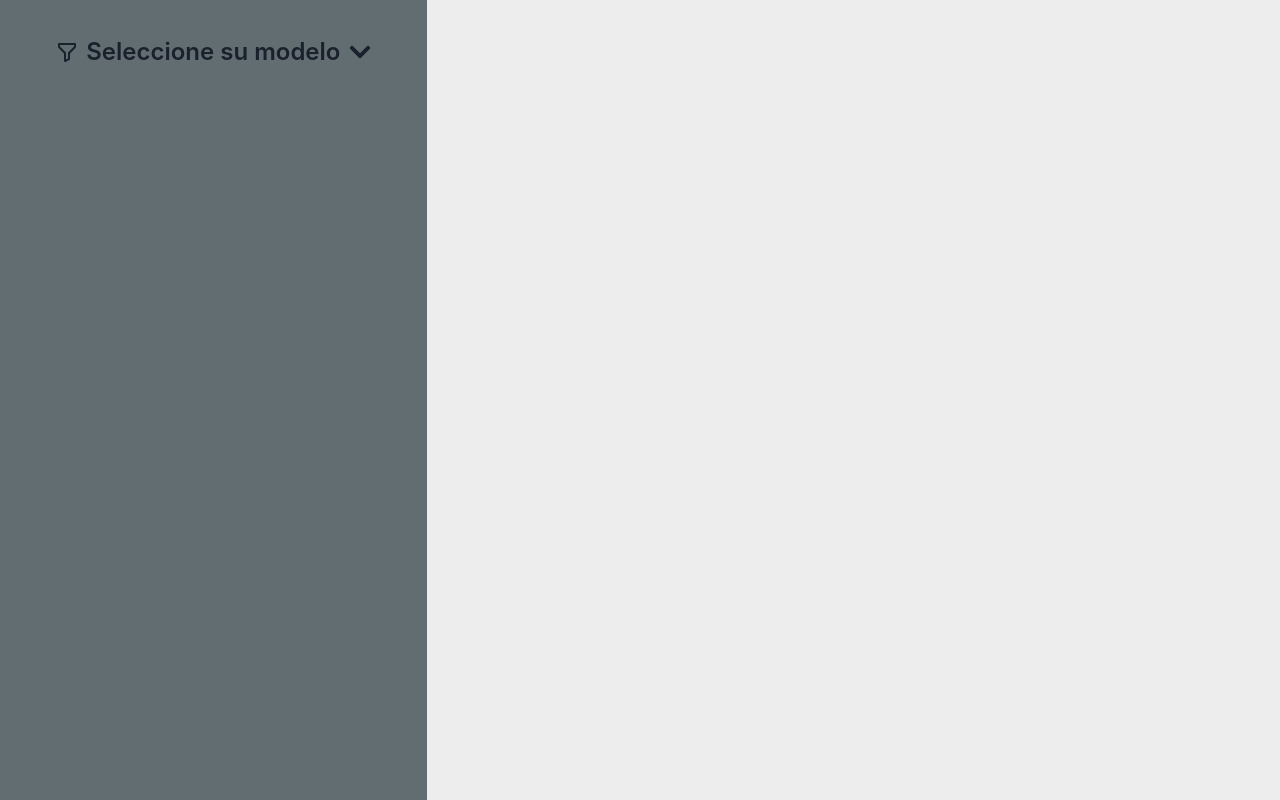
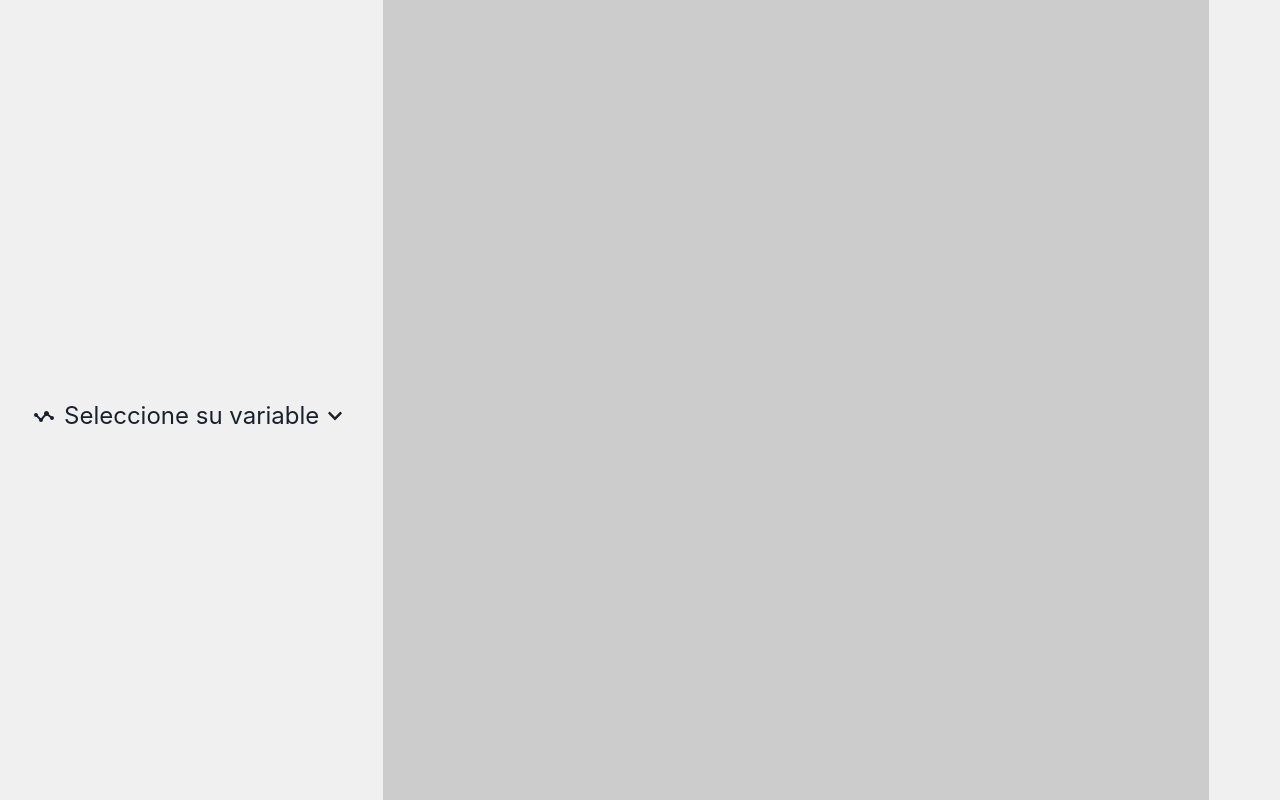
Before and after one commit to wppaez/Energy-Stock-Client, a React (Create React App) app: page / in a window 1280 px wide. Built offline with nearby package versions, Linux system fonts and the light colour scheme.

Commit message:
Added components for form

```diff
--- a/package.json
+++ b/package.json
@@ -11,6 +11,7 @@
     "@testing-library/user-event": "^12.8.3",
     "framer-motion": "^4.1.3",
     "react": "^17.0.2",
+    "react-datepicker": "^3.7.0",
     "react-dom": "^17.0.2",
     "react-icons": "^3.11.0",
     "react-scripts": "4.0.3",
--- /dev/null
+++ b/src/components/forms/controls/controls.css
@@ -0,0 +1,26 @@
+.b-primary {
+  border-color: #1a202c !important;
+}
+.b-primary:hover {
+  border-color: var(--chakra-colors-gray-100) !important;
+}
+
+.fw-regular {
+  font-weight: 400 !important;
+}
+
+.date-picker {
+  box-sizing: border-box;
+  background-color: transparent;
+  border-radius: 4px;
+  border: solid 1px #1a202c;
+  padding-left: 1em;
+  padding-right: 1em;
+  width: 100%;
+}
+
+.react-datepicker-wrapper {
+  padding-left: 1em;
+  min-width: 50px;
+  max-width: calc(150px + 1em);
+}
--- a/src/components/forms/controls/controls.jsx
+++ b/src/components/forms/controls/controls.jsx
@@ -1,5 +1,5 @@
 import React, { useState } from 'react';
-import { Center, Code, HStack, Spacer, Text, VStack } from '@chakra-ui/layout';
+import { HStack, Text, VStack } from '@chakra-ui/layout';
 import {
   Button,
   Icon,
@@ -8,35 +8,178 @@ import {
   MenuItem,
   MenuList,
 } from '@chakra-ui/react';
-import { BiFilterAlt } from 'react-icons/bi';
+import { BiStats, BiFilterAlt, BiCalendarEvent } from 'react-icons/bi';
 import { FaChevronDown } from 'react-icons/fa';
+import DatePicker from 'react-datepicker';
+import 'react-datepicker/dist/react-datepicker.css';
+import { MODELS, VARIABLES } from '../../../shared/common';
+import './controls.css';
+
+const getCurrentTime = (offset = false) => {
+  const d = new Date();
+  d.setHours(0);
+  d.setMinutes(0);
+  d.setSeconds(0);
+  d.setMilliseconds(0);
+  if (offset) return new Date(d.getTime() + 24 * 60 * 60 * 1000);
+  return d;
+};
+
+const formatDate = (date, format = 'yyyy-MM-dd') => {
+  try {
+    const years = date.getFullYear().toString();
+    const months = (date.getMonth() + 1).toString().padStart(2, '0');
+    const day = date.getDate().toString().padStart(2, '0');
+    return format
+      .replace('yyyy', years)
+      .replace('MM', months)
+      .replace('dd', day);
+  } catch (error) {
+    return 'Sin seleccionar';
+  }
+};
+
 export const Controls = () => {
-  const [model, setModel] = useState(() => 'Seleccione su modelo');
+  const [variable, setVariable] = useState(() => VARIABLES[0]);
+  const [model, setModel] = useState(() => MODELS[0].name);
+  const [start, setStart] = useState(() => getCurrentTime());
+  const [end, setEnd] = useState(() => getCurrentTime(true));
+  const minDate = getCurrentTime();
+
+  const variableIsSelected = variable !== VARIABLES[0];
+
+  function modelVariableFilter(filterVariable) {
+    return MODELS.filter(m => m.variable === filterVariable);
+  }
+
+  function handleVariableChange(value) {
+    const modelsFiltered = modelVariableFilter(value).map(m => m.name);
+    const isCurrentModelIncluded = modelsFiltered.includes(model);
+    setVariable(value);
+    if (!isCurrentModelIncluded) setModel(modelsFiltered[0]);
+  }
+
+  function hanldeDatePickerChange(dates) {
+    let [startUpdate, endUpdate] = dates;
+    setStart(startUpdate);
+    setEnd(endUpdate);
+  }
+
+  function renderVariables() {
+    return VARIABLES.map(value => (
+      <MenuItem key={value} onClick={() => handleVariableChange(value)}>
+        {value}
+      </MenuItem>
+    ));
+  }
+
+  function renderModels() {
+    return modelVariableFilter(variable).map(m => (
+      <MenuItem key={m.name} onClick={() => setModel(m.name)}>
+        {m.name}
+      </MenuItem>
+    ));
+  }
 
   return (
-    <VStack spacing="24px" pt="8">
-      <Center>
-        <Menu placement="bottom" matchWidth>
+    <VStack
+      spacing="24px"
+      pt="8"
+      pl="4"
+      pr="4"
+      alignItems="flex-start"
+      maxW="453.953px"
+    >
+      {/* Variable selector */}
+      <Menu>
         <MenuButton
           as={Button}
-            rightIcon={<Icon as={FaChevronDown} w={6} h={6} />}
+          rightIcon={<Icon as={FaChevronDown} w={4} h={4} />}
           bg="transparent"
+          className="fw-regular"
+          _hover={{ bg: '#1d5d90', color: '#FFFFFF' }}
+          _active={{ bg: '#1d5d90', color: '#FFFFFF' }}
+        >
+          <HStack>
+            <Icon as={BiStats} w={6} h={6} />
+            <Text fontSize="2xl">{variable}</Text>
+          </HStack>
+        </MenuButton>
+        <MenuList zIndex={2}>{renderVariables()}</MenuList>
+      </Menu>
+      {variableIsSelected ? (
+        <>
+          {/* Model selector */}
+          <Menu>
+            <MenuButton
+              as={Button}
+              rightIcon={<Icon as={FaChevronDown} w={4} h={4} />}
+              bg="transparent"
+              className="fw-regular"
+              _hover={{ bg: '#1d5d90', color: '#FFFFFF' }}
+              _active={{ bg: '#1d5d90', color: '#FFFFFF' }}
             >
               <HStack>
                 <Icon as={BiFilterAlt} w={6} h={6} />
                 <Text fontSize="2xl">{model}</Text>
               </HStack>
             </MenuButton>
-          <MenuList>
-            <MenuItem onClick={() => setModel('Seleccione su modelo')}>
-              Seleccione su modelo
-            </MenuItem>
-            <MenuItem onClick={() => setModel('Exponencial Doble')}>
-              Exponencial Doble
-            </MenuItem>
-          </MenuList>
+            <MenuList zIndex={2}>{renderModels()}</MenuList>
           </Menu>
-      </Center>
+          {/* Ranged date */}
+          <HStack width="100%" justify="space-between">
+            <DatePicker
+              dateFormat="yyyy-MM-dd"
+              selected={start}
+              startDate={start}
+              endDate={end}
+              minDate={minDate}
+              className="date-picker"
+              onChange={hanldeDatePickerChange}
+              selectsRange
+              inline
+            />
+            <VStack alignItems="flex-start">
+              <HStack pl="4">
+                <Icon as={BiCalendarEvent} w={6} h={6} />
+                <Text fontSize="2xl">Fecha inicio</Text>
+              </HStack>
+              <HStack width="100%">
+                <Text fontSize="lg" align="right" width="100%">
+                  {formatDate(start)}
+                </Text>
+              </HStack>
+              <HStack pl="4">
+                <Icon as={BiCalendarEvent} w={6} h={6} />
+                <Text fontSize="2xl">Fecha Fin</Text>
+              </HStack>
+              <HStack width="100%">
+                <Text fontSize="lg" align="right" width="100%">
+                  {formatDate(end)}
+                </Text>
+              </HStack>
+            </VStack>
+          </HStack>
+
+          {/* End date */}
+          {/* <HStack pl="4">
+            <Icon as={BiCalendarEvent} w={6} h={6} />
+            <Text fontSize="2xl" pr="4">
+              Fecha fin
+            </Text>
+            <DatePicker selectedDate={end} onChange={d => console.log(d)} />
+          </HStack> */}
+          <Button
+            variant="outline"
+            className="b-primary"
+            _hover={{ bg: '#1d5d90', color: '#FFFFFF' }}
+            _active={{ bg: '#1d5d90', color: '#FFFFFF' }}
+            isFullWidth
+          >
+            Consultar
+          </Button>
+        </>
+      ) : null}
     </VStack>
   );
 };
--- a/src/components/layout/layout.jsx
+++ b/src/components/layout/layout.jsx
@@ -1,16 +1,12 @@
 import React from 'react';
-import { Box, Grid, GridItem } from '@chakra-ui/react';
+import { HStack, VStack } from '@chakra-ui/react';
 import { Controls } from '../forms/controls/controls';
 
 export const Layout = () => {
   return (
-    <Box textAlign="center" fontSize="xl">
-      <Grid minH="100vh" templateColumns="repeat(12, 1fr)">
-        <GridItem colSart={1} colSpan={4} h="100vh" bg="#626D71">
-          <Controls />
-        </GridItem>
-        <GridItem colStart={5} colSpan={8} h="100vh" bg="#EDEDED"></GridItem>
-      </Grid>
-    </Box>
+    <HStack h="100vh" fontSize="xl" bg="#f0f0f0">
+      <Controls />
+      <VStack bg="#CCCCCC" minW="calc(100% - 453.953px)" minH="100vh"></VStack>
+    </HStack>
   );
 };
--- /dev/null
+++ b/src/shared/common.js
@@ -0,0 +1,23 @@
+export const MODELS = [
+  { name: 'Seleccione su modelo', variable: 'Seleccione su variable' },
+  { name: 'ARIMA', variable: 'Precio Bolsa de Energía' },
+  { name: 'Exponencial Doble', variable: 'Precio Bolsa de Energía' },
+  { name: 'GARCH', variable: 'Precio Bolsa de Energía' },
+  { name: 'TAR', variable: 'Precio Bolsa de Energía' },
+  { name: 'Gradient Boosting', variable: 'Precio Energia Costa Atl.' },
+  { name: 'Red Neuronal', variable: 'Precio Energia Costa Atl.' },
+];
+export const VARIABLES = [
+  'Seleccione su variable',
+  'Precio Bolsa de Energía',
+  'Precio Energia Costa Atl.',
+];
+
+/**
+ * bolsa 4:
+ *  Arima
+ *  expo_2
+ *  GARCH
+ *  TAR
+ * energia 4
+ */
```
Also changed, not shown: 1 other file (tests, documents, lock files or other folders). Lines whose indentation alone changed are shown as unchanged.
